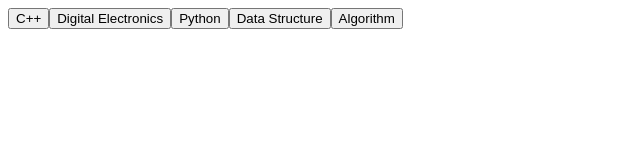
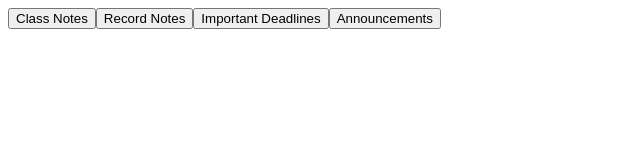
Before and after one commit to Kedar-Dev25/notes, a React app in the folder frontend/: page / in a window 1280 px wide. Shown: the top 160 px of the page, without its empty margins (0-640 px from the left). Built offline with nearby package versions, Linux system fonts and the light colour scheme; the HTML template or start-up script is replaced by a standard one.

Commit message:
Add student notes app home sections

```diff
--- a/frontend/src/pages/Home.jsx
+++ b/frontend/src/pages/Home.jsx
@@ -1,11 +1,10 @@
 function Home() {
    return(
         <div>
-            <button>C++</button>
-            <button>Digital Electronics</button>
-            <button>Python</button>
-            <button>Data Structure</button>
-            <button>Algorithm</button>
+            <button>Class Notes</button>
+            <button>Record Notes</button>
+            <button>Important Deadlines</button>
+            <button>Announcements</button>
         </div>
     );
 }
```
